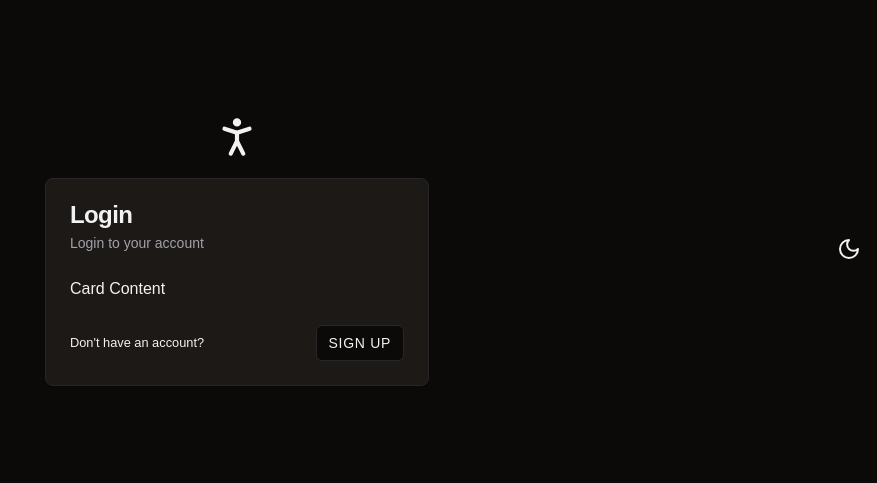
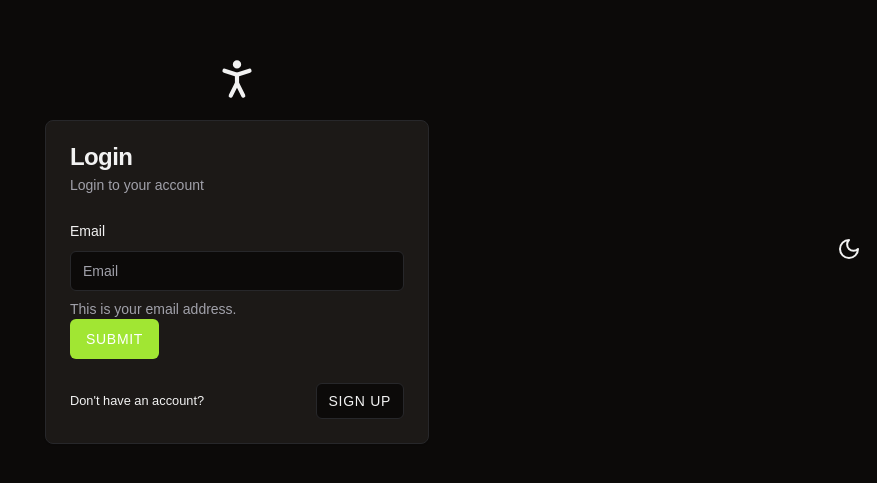
Before and after one commit to penn201500/shadcn-and-nextjs, a Next.js app: page /login in a window 1280 px wide. Shown: the part 151-634 px from the top of the page, without its empty margins (403-1280 px from the left). Built offline with nearby package versions, Linux system fonts and the light colour scheme.

Commit message:
✨ Add form in CardContent section
true

```diff
--- a/app/(logged-out)/login/page.tsx
+++ b/app/(logged-out)/login/page.tsx
@@ -9,10 +9,41 @@
     CardContent,
     CardFooter,
 } from "@/components/ui/card"
+import {
+    Form,
+    FormControl,
+    FormDescription,
+    FormField,
+    FormItem,
+    FormLabel,
+    FormMessage,
+} from "@/components/ui/form"
+import { Input } from "@/components/ui/input"
+import { zodResolver } from "@hookform/resolvers/zod"
 import { PersonStandingIcon } from "lucide-react"
 import Link from "next/link"
+import { useForm } from "react-hook-form"
+import * as z from "zod"
+
+const formSchema = z.object({
+    email: z.string().email(),
+    password: z.string().min(4),
+})
+
+function onSubmit(data: z.infer<typeof formSchema>) {
+    console.log(data)
+}
 
 export default function LoginPage() {
+    const form = useForm<z.infer<typeof formSchema>>({
+        resolver: zodResolver(formSchema),
+        defaultValues: {
+            email: "",
+            password: "",
+        },
+        shouldUseNativeValidation: true,
+    })
+
     return (
         <>
             <PersonStandingIcon size={50} />
@@ -22,7 +53,31 @@
                     <CardDescription>Login to your account</CardDescription>
                 </CardHeader>
                 <CardContent>
-                    <p>Card Content</p>
+                    <Form {...form}>
+                        <form onSubmit={form.handleSubmit(onSubmit)}>
+                            <FormField
+                                control={form.control}
+                                name="email"
+                                render={({ field }) => (
+                                    <FormItem>
+                                        <FormLabel>Email</FormLabel>
+                                        <FormControl>
+                                            <Input
+                                                placeholder="Email"
+                                                type="email"
+                                                {...field}
+                                            />
+                                        </FormControl>
+                                        <FormDescription>
+                                            This is your email address.
+                                        </FormDescription>
+                                        <FormMessage />
+                                    </FormItem>
+                                )}
+                            />
+                            <Button type="submit">Submit</Button>
+                        </form>
+                    </Form>
                 </CardContent>
                 <CardFooter className="justify-between">
                     <small>Don&apos;t have an account?</small>
--- /dev/null
+++ b/components/ui/form.tsx
@@ -0,0 +1,178 @@
+"use client"
+
+import * as React from "react"
+import * as LabelPrimitive from "@radix-ui/react-label"
+import { Slot } from "@radix-ui/react-slot"
+import {
+  Controller,
+  ControllerProps,
+  FieldPath,
+  FieldValues,
+  FormProvider,
+  useFormContext,
+} from "react-hook-form"
+
+import { cn } from "@/lib/utils"
+import { Label } from "@/components/ui/label"
+
+const Form = FormProvider
+
+type FormFieldContextValue<
+  TFieldValues extends FieldValues = FieldValues,
+  TName extends FieldPath<TFieldValues> = FieldPath<TFieldValues>
+> = {
+  name: TName
+}
+
+const FormFieldContext = React.createContext<FormFieldContextValue>(
+  {} as FormFieldContextValue
+)
+
+const FormField = <
+  TFieldValues extends FieldValues = FieldValues,
+  TName extends FieldPath<TFieldValues> = FieldPath<TFieldValues>
+>({
+  ...props
+}: ControllerProps<TFieldValues, TName>) => {
+  return (
+    <FormFieldContext.Provider value={{ name: props.name }}>
+      <Controller {...props} />
+    </FormFieldContext.Provider>
+  )
+}
+
+const useFormField = () => {
+  const fieldContext = React.useContext(FormFieldContext)
+  const itemContext = React.useContext(FormItemContext)
+  const { getFieldState, formState } = useFormContext()
+
+  const fieldState = getFieldState(fieldContext.name, formState)
+
+  if (!fieldContext) {
+    throw new Error("useFormField should be used within <FormField>")
+  }
+
+  const { id } = itemContext
+
+  return {
+    id,
+    name: fieldContext.name,
+    formItemId: `${id}-form-item`,
+    formDescriptionId: `${id}-form-item-description`,
+    formMessageId: `${id}-form-item-message`,
+    ...fieldState,
+  }
+}
+
+type FormItemContextValue = {
+  id: string
+}
+
+const FormItemContext = React.createContext<FormItemContextValue>(
+  {} as FormItemContextValue
+)
+
+const FormItem = React.forwardRef<
+  HTMLDivElement,
+  React.HTMLAttributes<HTMLDivElement>
+>(({ className, ...props }, ref) => {
+  const id = React.useId()
+
+  return (
+    <FormItemContext.Provider value={{ id }}>
+      <div ref={ref} className={cn("space-y-2", className)} {...props} />
+    </FormItemContext.Provider>
+  )
+})
+FormItem.displayName = "FormItem"
+
+const FormLabel = React.forwardRef<
+  React.ElementRef<typeof LabelPrimitive.Root>,
+  React.ComponentPropsWithoutRef<typeof LabelPrimitive.Root>
+>(({ className, ...props }, ref) => {
+  const { error, formItemId } = useFormField()
+
+  return (
+    <Label
+      ref={ref}
+      className={cn(error && "text-destructive", className)}
+      htmlFor={formItemId}
+      {...props}
+    />
+  )
+})
+FormLabel.displayName = "FormLabel"
+
+const FormControl = React.forwardRef<
+  React.ElementRef<typeof Slot>,
+  React.ComponentPropsWithoutRef<typeof Slot>
+>(({ ...props }, ref) => {
+  const { error, formItemId, formDescriptionId, formMessageId } = useFormField()
+
+  return (
+    <Slot
+      ref={ref}
+      id={formItemId}
+      aria-describedby={
+        !error
+          ? `${formDescriptionId}`
+          : `${formDescriptionId} ${formMessageId}`
+      }
+      aria-invalid={!!error}
+      {...props}
+    />
+  )
+})
+FormControl.displayName = "FormControl"
+
+const FormDescription = React.forwardRef<
+  HTMLParagraphElement,
+  React.HTMLAttributes<HTMLParagraphElement>
+>(({ className, ...props }, ref) => {
+  const { formDescriptionId } = useFormField()
+
+  return (
+    <p
+      ref={ref}
+      id={formDescriptionId}
+      className={cn("text-sm text-muted-foreground", className)}
+      {...props}
+    />
+  )
+})
+FormDescription.displayName = "FormDescription"
+
+const FormMessage = React.forwardRef<
+  HTMLParagraphElement,
+  React.HTMLAttributes<HTMLParagraphElement>
+>(({ className, children, ...props }, ref) => {
+  const { error, formMessageId } = useFormField()
+  const body = error ? String(error?.message) : children
+
+  if (!body) {
+    return null
+  }
+
+  return (
+    <p
+      ref={ref}
+      id={formMessageId}
+      className={cn("text-sm font-medium text-destructive", className)}
+      {...props}
+    >
+      {body}
+    </p>
+  )
+})
+FormMessage.displayName = "FormMessage"
+
+export {
+  useFormField,
+  Form,
+  FormItem,
+  FormLabel,
+  FormControl,
+  FormDescription,
+  FormMessage,
+  FormField,
+}
--- /dev/null
+++ b/components/ui/input.tsx
@@ -0,0 +1,22 @@
+import * as React from "react"
+
+import { cn } from "@/lib/utils"
+
+const Input = React.forwardRef<HTMLInputElement, React.ComponentProps<"input">>(
+  ({ className, type, ...props }, ref) => {
+    return (
+      <input
+        type={type}
+        className={cn(
+          "flex h-10 w-full rounded-md border border-input bg-background px-3 py-2 text-base ring-offset-background file:border-0 file:bg-transparent file:text-sm file:font-medium file:text-foreground placeholder:text-muted-foreground focus-visible:outline-none focus-visible:ring-2 focus-visible:ring-ring focus-visible:ring-offset-2 disabled:cursor-not-allowed disabled:opacity-50 md:text-sm",
+          className
+        )}
+        ref={ref}
+        {...props}
+      />
+    )
+  }
+)
+Input.displayName = "Input"
+
+export { Input }
--- /dev/null
+++ b/components/ui/label.tsx
@@ -0,0 +1,26 @@
+"use client"
+
+import * as React from "react"
+import * as LabelPrimitive from "@radix-ui/react-label"
+import { cva, type VariantProps } from "class-variance-authority"
+
+import { cn } from "@/lib/utils"
+
+const labelVariants = cva(
+  "text-sm font-medium leading-none peer-disabled:cursor-not-allowed peer-disabled:opacity-70"
+)
+
+const Label = React.forwardRef<
+  React.ElementRef<typeof LabelPrimitive.Root>,
+  React.ComponentPropsWithoutRef<typeof LabelPrimitive.Root> &
+    VariantProps<typeof labelVariants>
+>(({ className, ...props }, ref) => (
+  <LabelPrimitive.Root
+    ref={ref}
+    className={cn(labelVariants(), className)}
+    {...props}
+  />
+))
+Label.displayName = LabelPrimitive.Root.displayName
+
+export { Label }
--- a/package.json
+++ b/package.json
@@ -9,6 +9,8 @@
     "lint": "next lint"
   },
   "dependencies": {
+    "@hookform/resolvers": "^3.10.0",
+    "@radix-ui/react-label": "^2.1.1",
     "@radix-ui/react-slot": "^1.1.1",
     "@radix-ui/react-tooltip": "^1.1.6",
     "class-variance-authority": "^0.7.1",
@@ -17,8 +19,10 @@
     "next": "15.1.3",
     "react": "^19.0.0",
     "react-dom": "^19.0.0",
+    "react-hook-form": "^7.54.2",
     "tailwind-merge": "^2.6.0",
-    "tailwindcss-animate": "^1.0.7"
+    "tailwindcss-animate": "^1.0.7",
+    "zod": "^3.24.1"
   },
   "devDependencies": {
     "@eslint/eslintrc": "^3",
```
Also changed, not shown: 1 other file (tests, documents, lock files or other folders).
